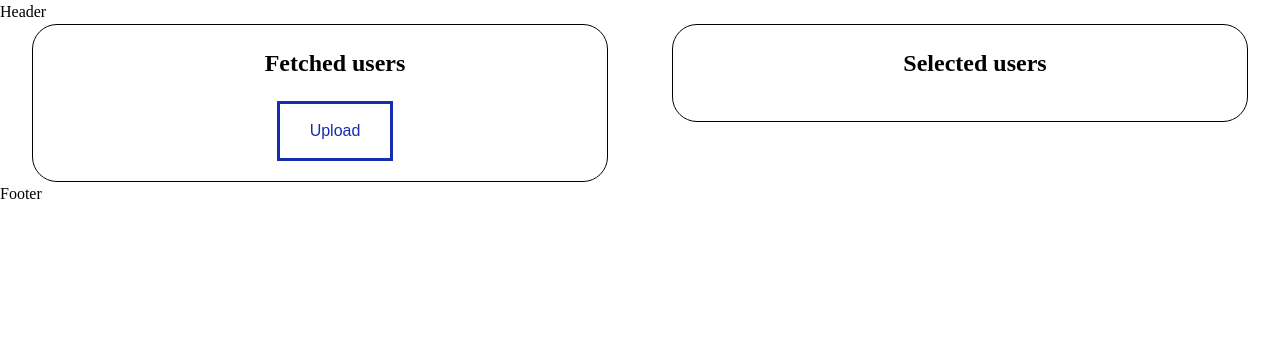
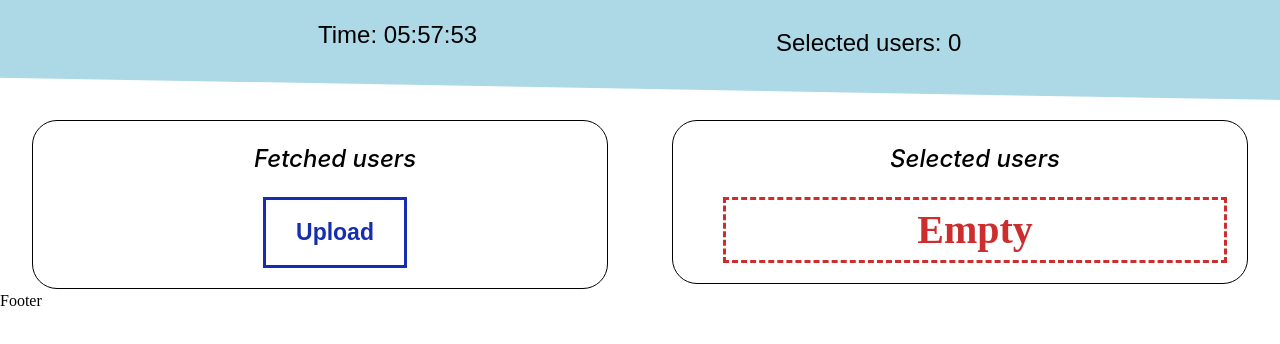
Before and after one commit to godstack/random-users-app, a React (Create React App) app: page / in a window 1280 px wide. Shown: the top 344 px of the page. Built offline with nearby package versions, Linux system fonts and the light colour scheme.

Commit message:
added header and message about empty selected users

```diff
--- a/src/components/Header/Header.js
+++ b/src/components/Header/Header.js
@@ -1,5 +1,20 @@
-import React from 'react';
+import React, { useState } from 'react';
+import { useSelector } from 'react-redux';
+import { formatTime } from '../../formatTime';
+import './Header.scss';
 
 export const Header = () => {
-  return <div>Header</div>;
+  const selectedLength = useSelector(state => state.users.selectedUsers.length);
+  const [time, setTime] = useState('');
+
+  setInterval(() => {
+    setTime(formatTime(new Date()));
+  }, 250);
+
+  return (
+    <header className='header'>
+      <div className='header__info'>Time: {time}</div>
+      <div className='header__info'>Selected users: {selectedLength}</div>
+    </header>
+  );
 };
--- a/src/components/Header/Header.scss
+++ b/src/components/Header/Header.scss
@@ -0,0 +1,23 @@
+.header {
+  display: flex;
+  justify-content: space-evenly;
+  align-items: center;
+  height: 80px;
+  padding: 20px;
+  margin-bottom: 20px;
+  font-family: 'Arial Narrow Bold', sans-serif;
+  background: lightblue;
+  position: relative;
+  transform: skewY(1deg);
+  transform-origin: top right;
+
+  &:hover {
+    height: 100px;
+    transition-duration: 1s;
+  }
+
+  .header__info {
+    transform: skewY(-1deg);
+    font-size: 1.5rem;
+  }
+}
--- a/src/components/User/User.js
+++ b/src/components/User/User.js
@@ -17,14 +17,16 @@ export const User = ({ user }) => {
 
   return (
     <section className='user-item'>
+      <div className='user'>
         <div
-        className='user-item_image'
+          className='user-item__image'
           style={{ backgroundImage: `url('${user.picture.thumbnail}')` }}
         ></div>
 
         <div className='user-item__info'>
           {user.name.first} {user.name.last}
         </div>
+
         <button
           className={classNames('btn', 'btn-user', {
             'btn-select': !user.isSelected,
@@ -34,6 +36,10 @@ export const User = ({ user }) => {
         >
           <div className='text'>{user.isSelected ? 'Unselect' : 'Select'}</div>
         </button>
+      </div>
+      <div className='selection-time'>
+        {user.selectionTime ? `Selection time: ${user.selectionTime}` : null}
+      </div>
     </section>
   );
 };
--- a/src/components/User/User.scss
+++ b/src/components/User/User.scss
@@ -1,13 +1,16 @@
 .user-item {
-  display: flex;
-  align-items: center;
-  justify-content: flex-start;
   margin: 10px 0;
   background-color: #dad1ca;
   padding: 0px 20px;
   border-radius: 5px;
 
-  .user-item_image {
+  .user {
+    display: flex;
+    align-items: center;
+    justify-content: flex-start;
+  }
+
+  .user-item__image {
     width: 50px;
     height: 50px;
     border-radius: 50%;
@@ -53,4 +56,8 @@
       background: #f29f97;
     }
   }
+
+  .selection-time {
+    text-align: right;
+  }
 }
--- a/src/components/UserLists/FetchedUsers.js
+++ b/src/components/UserLists/FetchedUsers.js
@@ -20,7 +20,7 @@ export const FetchedUsers = ({ fetchedUsers, selectedUsers }) => {
       <h2 className='user-list__title'>Fetched users</h2>
       {users && users.map(user => <User key={user.email} user={user} />)}
       <button className='btn btn-upload' onClick={() => dispatch(fetchUsers())}>
-        {users.length ? 'Upload more' : 'Upload'}
+        <div className='text'>{users.length ? 'Upload more' : 'Upload'}</div>
       </button>
     </section>
   );
--- a/src/components/UserLists/SelectedUsers.js
+++ b/src/components/UserLists/SelectedUsers.js
@@ -5,12 +5,15 @@ import { User } from '../User/User';
 
 export const SelectedUsers = () => {
   const users = useSelector(state => state.users.selectedUsers);
+
   return (
     <section className='user-list'>
       <h2 className='user-list__title'>Selected users</h2>
       {users.map(user => (
         <User user={user} key={user.email} />
       ))}
+
+      {users.length === 0 && <div className='empty'>Empty</div>}
     </section>
   );
 };
--- a/src/components/UserLists/UserList.scss
+++ b/src/components/UserLists/UserList.scss
@@ -1,3 +1,5 @@
+$empty-color: rgb(204, 46, 46);
+
 .user-list {
   width: 45%;
   margin: 0 auto;
@@ -7,11 +9,23 @@
 
   .user-list__title {
     text-align: center;
+    font-weight: 500;
     margin-bottom: 20px;
+    font-style: italic;
+    font-family: -apple-system, BlinkMacSystemFont, 'Segoe UI', Roboto, Oxygen,
+      Ubuntu, Cantarell, 'Open Sans', 'Helvetica Neue', sans-serif;
   }
 
   .btn-upload {
     margin: 20px auto 0;
     display: block;
   }
+
+  .empty {
+    font-weight: bold;
+    font-size: 2.5rem;
+    border: 3px dashed $empty-color;
+    color: $empty-color;
+    text-align: center;
+  }
 }
--- /dev/null
+++ b/src/formatTime.js
@@ -0,0 +1,10 @@
+export function formatTime(date) {
+  const hours =
+    date.getHours() < 10 ? `0${date.getHours()}` : `${date.getHours()}`;
+  const minutes =
+    date.getMinutes() < 10 ? `0${date.getMinutes()}` : `${date.getMinutes()}`;
+  const seconds =
+    date.getSeconds() < 10 ? `0${date.getSeconds()}` : `${date.getSeconds()}`;
+
+  return `${hours}:${minutes}:${seconds}`;
+}
--- a/src/index.scss
+++ b/src/index.scss
@@ -92,7 +92,7 @@ select {
       left: 0;
       height: 0%;
       width: 100%;
-      background: #5588d4;
+      background: #7da8e9;
       z-index: -1;
       transition: 0.3s ease;
     }
--- a/src/redux/sagas.js
+++ b/src/redux/sagas.js
@@ -18,7 +18,11 @@ async function fetchUsers() {
   const response = await fetch('https://randomuser.me/api/?results=20');
   const json = await response.json();
 
-  const users = json.results.map(el => ({ ...el, isSelected: false }));
+  const users = json.results.map(el => ({
+    ...el,
+    isSelected: false,
+    selectionTime: null
+  }));
 
   return users;
 }
--- a/src/redux/usersReducer.js
+++ b/src/redux/usersReducer.js
@@ -1,4 +1,5 @@
 import { FETCH_USERS, SELECT_USER, UNSELECT_USER } from './types';
+import { formatTime } from '../formatTime';
 
 const initialState = {
   fetchedUsers: [],
@@ -21,6 +22,9 @@ export const usersReducer = (state = initialState, action) => {
       fetchedUsers.map(user => {
         if (user.login.uuid === action.payload) {
           user.isSelected = true;
+
+          const date = new Date();
+          user.selectionTime = formatTime(date);
         }
 
         return user;
@@ -41,6 +45,7 @@ export const usersReducer = (state = initialState, action) => {
       fetchedUsers.map(user => {
         if (user.login.uuid === action.payload) {
           user.isSelected = false;
+          user.selectionTime = null;
         }
 
         return user;
```
Lines whose indentation alone changed are shown as unchanged.
